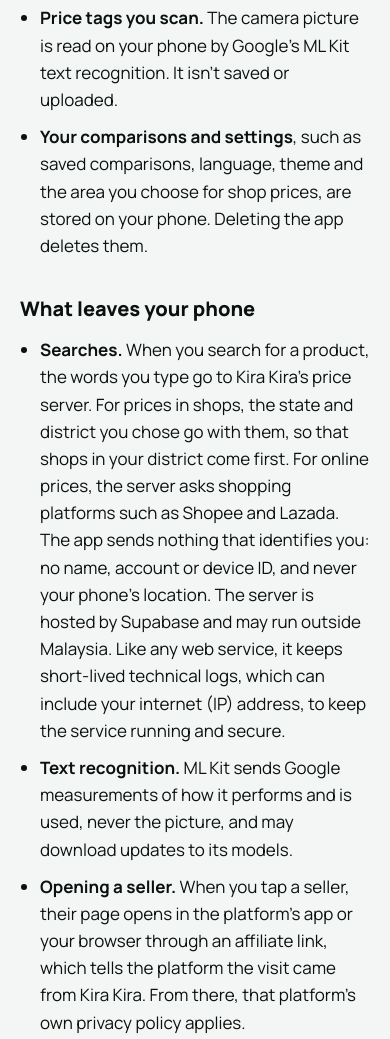
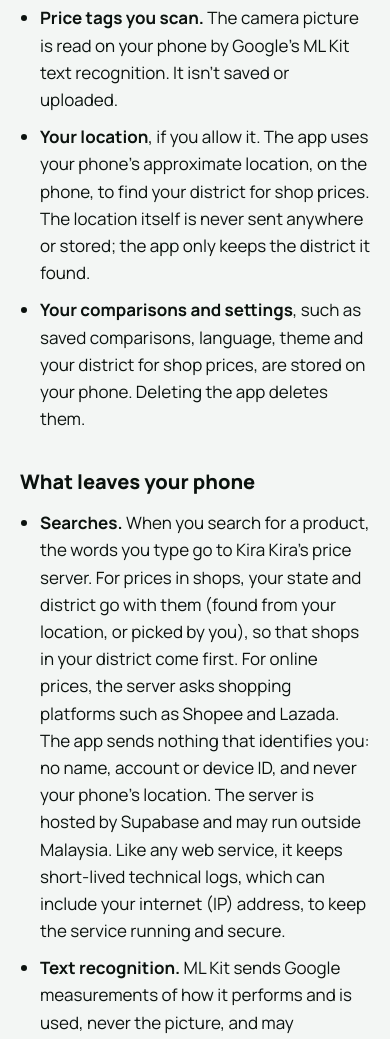
Before and after one commit to Xuaan33/kirakira-site, a plain HTML site: page privacy.html in a window 390 px wide. Shown: the part 480-1519 px from the top of the page. Drawn offline with Linux system fonts and the light colour scheme.

Commit message:
Privacy: the phone's approximate location finds the district, on the phone; only the district is sent

```diff
--- a/privacy.html
+++ b/privacy.html
@@ -21,11 +21,12 @@
     <h2>What stays on your phone</h2>
     <ul>
       <li><strong>Price tags you scan.</strong> The camera picture is read on your phone by Google's ML Kit text recognition. It isn't saved or uploaded.</li>
-      <li><strong>Your comparisons and settings</strong>, such as saved comparisons, language, theme and the area you choose for shop prices, are stored on your phone. Deleting the app deletes them.</li>
+      <li><strong>Your location</strong>, if you allow it. The app uses your phone's approximate location, on the phone, to find your district for shop prices. The location itself is never sent anywhere or stored; the app only keeps the district it found.</li>
+      <li><strong>Your comparisons and settings</strong>, such as saved comparisons, language, theme and your district for shop prices, are stored on your phone. Deleting the app deletes them.</li>
     </ul>
     <h2>What leaves your phone</h2>
     <ul>
-      <li><strong>Searches.</strong> When you search for a product, the words you type go to Kira Kira's price server. For prices in shops, the state and district you chose go with them, so that shops in your district come first. For online prices, the server asks shopping platforms such as Shopee and Lazada. The app sends nothing that identifies you: no name, account or device ID, and never your phone's location. The server is hosted by Supabase and may run outside Malaysia. Like any web service, it keeps short-lived technical logs, which can include your internet (IP) address, to keep the service running and secure.</li>
+      <li><strong>Searches.</strong> When you search for a product, the words you type go to Kira Kira's price server. For prices in shops, your state and district go with them (found from your location, or picked by you), so that shops in your district come first. For online prices, the server asks shopping platforms such as Shopee and Lazada. The app sends nothing that identifies you: no name, account or device ID, and never your phone's location. The server is hosted by Supabase and may run outside Malaysia. Like any web service, it keeps short-lived technical logs, which can include your internet (IP) address, to keep the service running and secure.</li>
       <li><strong>Text recognition.</strong> ML Kit sends Google measurements of how it performs and is used, never the picture, and may download updates to its models.</li>
       <li><strong>Opening a seller.</strong> When you tap a seller, their page opens in the platform's app or your browser through an affiliate link, which tells the platform the visit came from Kira Kira. From there, that platform's own privacy policy applies.</li>
       <li><strong>Finding a shop.</strong> When you tap a shop, Google Maps opens with its name and address, and Google's privacy policy applies there.</li>
@@ -35,6 +36,7 @@
     <h2>Permissions</h2>
     <ul>
       <li><strong>Camera</strong>, to read price tags. You can type a price in instead.</li>
+      <li><strong>Location</strong> (approximate), to find your district for shop prices. You can pick your area instead.</li>
       <li><strong>Internet</strong>, for shop and online prices, and for the text recognition described above.</li>
     </ul>
     <h2>Children</h2>
```
